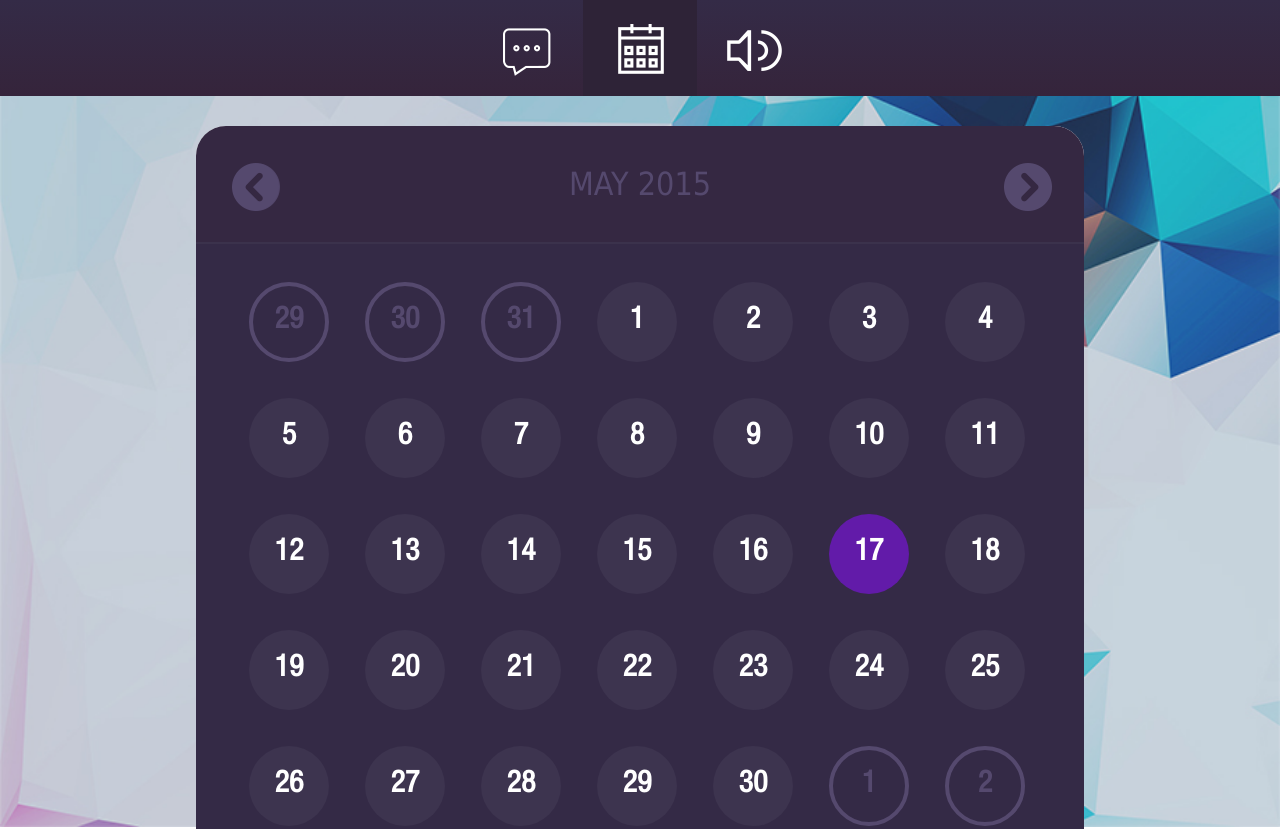
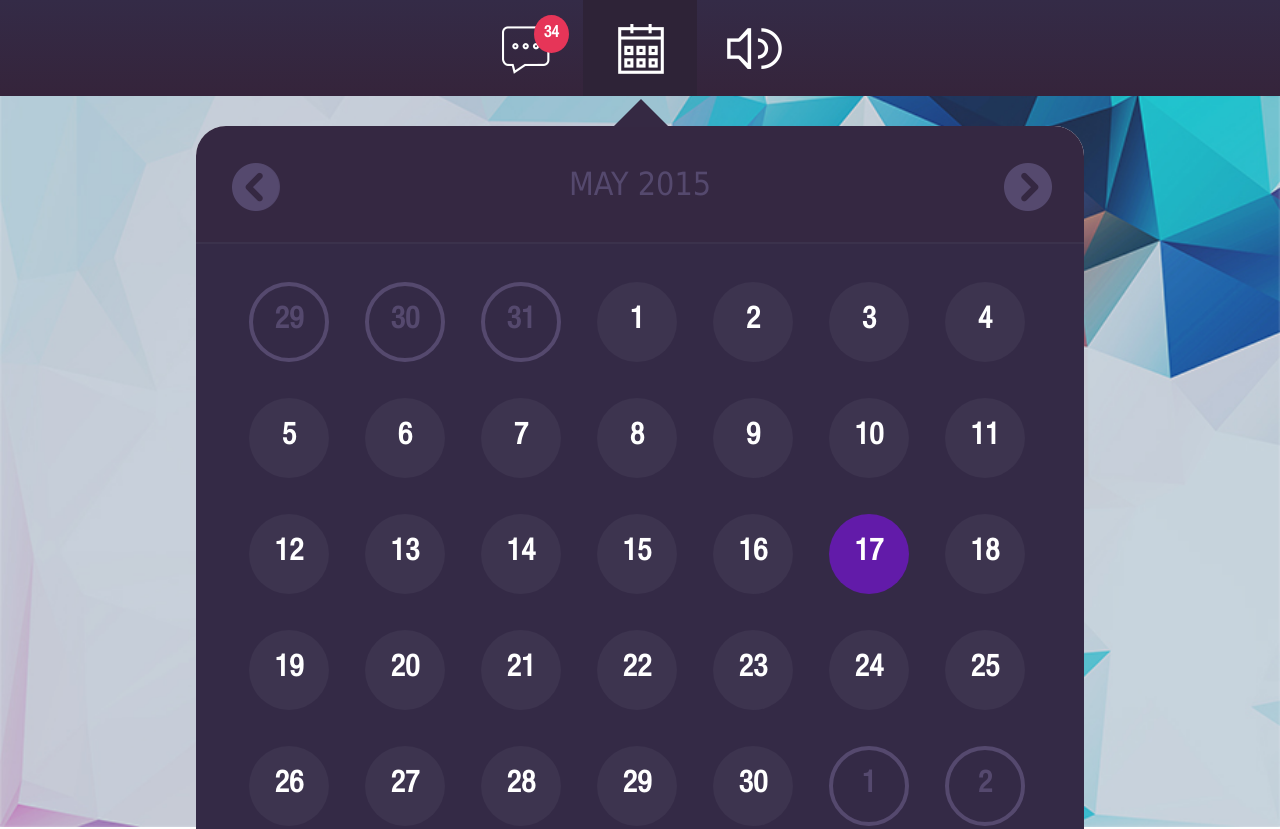
Before and after one commit to mast777/calendar, a website: page app/index.html in a window 1280 px wide. Shown: the top 829 px of the page. Drawn offline with nearby package versions, Linux system fonts and the light colour scheme.

Commit message:
Add notification

```diff
--- a/app/css/main.css
+++ b/app/css/main.css
@@ -8,6 +8,10 @@ body {
   background-size: cover;
   width: 100%;
   height: 100%;
+}
+a {
+  text-decoration: none;
+  color: #fff;
 }
 .container {
   width: 888px;
@@ -24,22 +28,40 @@ body {
   width: 342px;
 }
 .nav-buttom {
-  display: block;
-  float: left;
-}
-.nav-buttom-link {
   width: 114px;
   height: 96px;
   display: block;
+  float: left;
+  position: relative;
+}
+.nav-buttom-link {
+  width: 58px;
+  height: 52px;
+  display: block;
   background-image: url(../img/nav-sprite.png);
   background-repeat: no-repeat;
+  margin: 22px auto;
+  position: relative;
 }
 .n-btm-active {
   background: #2e2337;
 }
-.messeg { background-position: 34px 20px; }
-.calendar { background-position: -62px 18px; }
-.volume { background-position: -154px 20px; }
+.messeg { background-position: 5px center; }
+.calendar { background-position: -90px center; }
+.volume { background-position: -182px center; }
+
+.messeg-new {
+  font-family: "HelveticNuel", serif;
+  font-size: 16px;
+  font-weight: 700;
+  display: inline-block;
+  padding: 10px;
+  background: #e63558;
+  border-radius: 50%;
+  position: absolute;
+  top:-7px;
+  right: -14px;
+}
 
 
 .body-calendar {
@@ -48,6 +70,16 @@ body {
   margin-bottom: 30px;
   border-radius: 30px;
   overflow: hidden;
+}
+.header-triangle {
+  width: 0;
+  height: 0;
+  border-bottom: 28px solid #352943;
+  border-left: 28px solid transparent;
+  border-right: 28px solid transparent;
+  position: absolute;
+  right: 28px;
+  bottom: -31px;
 }
 .top-calendar {
   background: #352842;
--- a/app/index.html
+++ b/app/index.html
@@ -17,9 +17,18 @@
     <div class="container">
       <nav class="nav">
         <ul class="nav-buttoms clearfix">
-          <li class="nav-buttom"><a class="nav-buttom-link messeg" href="#"></a></li>
-          <li class="nav-buttom n-btm-active"><a class="nav-buttom-link calendar" href="#"></a></li>
-          <li class="nav-buttom"><a class="nav-buttom-link volume" href="#"></a></li>
+          <li class="nav-buttom">
+            <a class="nav-buttom-link messeg" href="#">
+              <span class="messeg-new">34</span>
+            </a>
+          </li>
+          <li class="nav-buttom n-btm-active">
+            <a class="nav-buttom-link calendar" href="#"></a>
+            <span class="header-triangle"></span>
+          </li>
+          <li class="nav-buttom">
+            <a class="nav-buttom-link volume" href="#"></a>
+          </li>
         </ul>
       </nav>
     </div>
@@ -30,7 +39,6 @@
       <div class="body-calendar">
 
         <div class="top-calendar clearfix">
-
           <div class="top-cal-left">
             <a class="link-arrow arrow-left" href="#"></a>
           </div>
```
